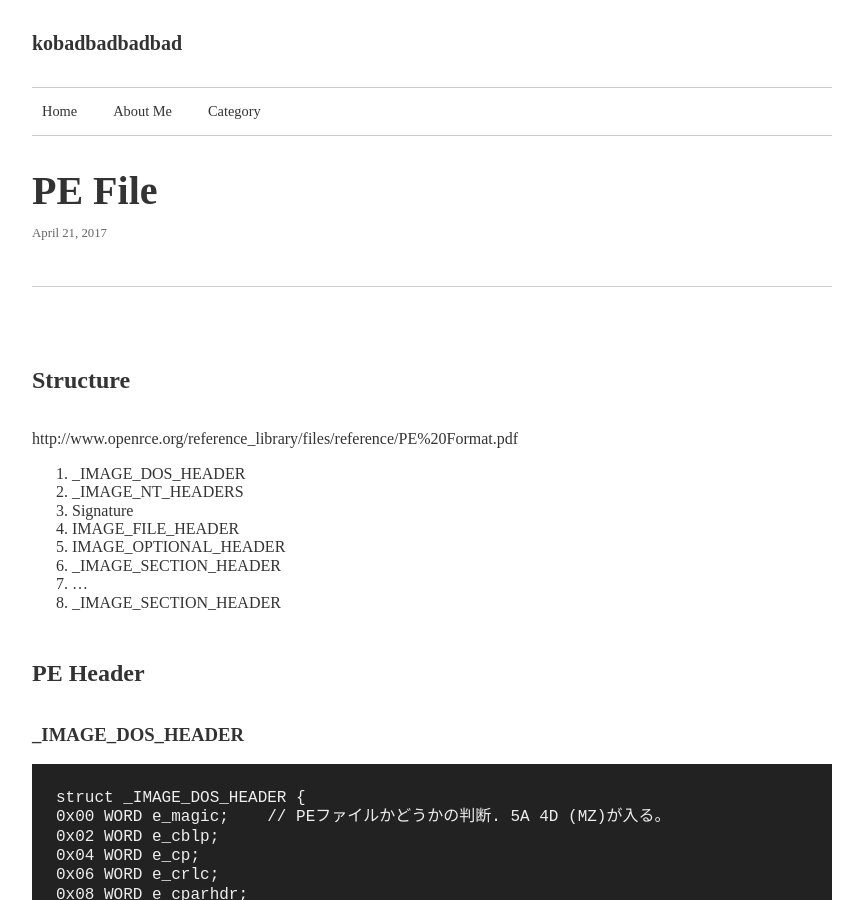
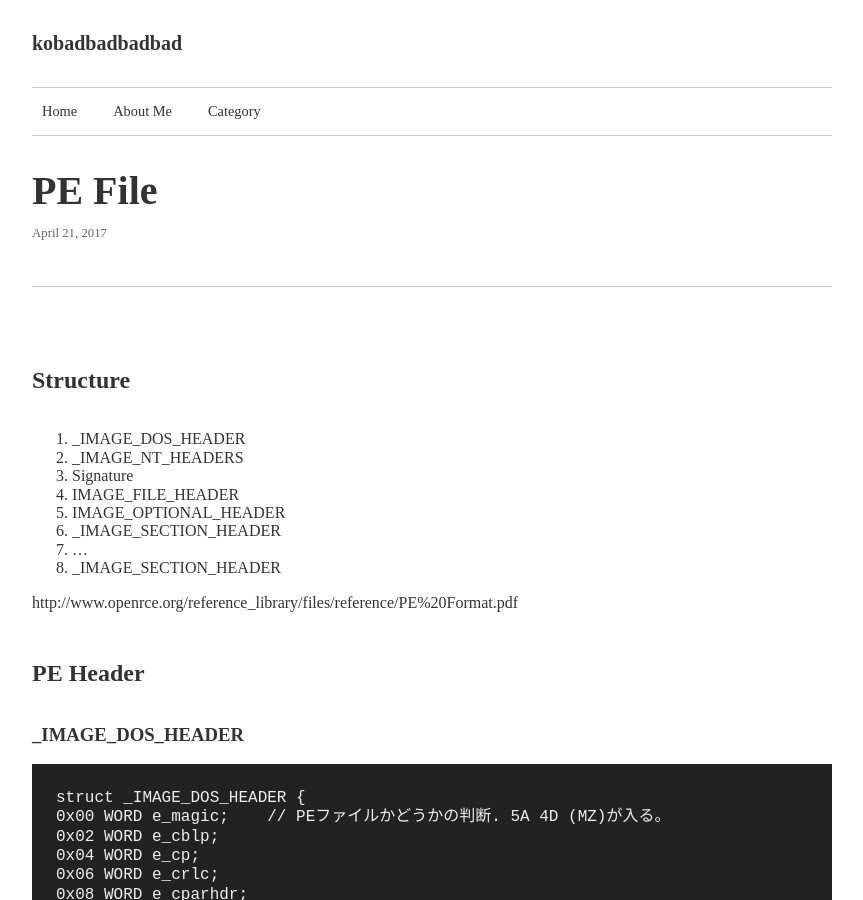
Before and after one commit to kobad/jekyll-kbd, a Jekyll site: the page built from _posts/2017-04-21-pefile.md, in a window 1280 px wide and 900 px high. Shown: the whole window, without its empty margins (208-1071 px from the left). Built offline with Jekyll 4.4.1, drawn with Linux system fonts in a browser that asks for light colours; nearby versions of some CDN libraries; some of the changed lines change nothing that is shown.

Commit message:
[Mod] article

```diff
--- a/_posts/2017-04-21-pefile.md
+++ b/_posts/2017-04-21-pefile.md
@@ -6,7 +6,6 @@ categories: security
 ---
 
 ## Structure
-http://www.openrce.org/reference_library/files/reference/PE%20Format.pdf
 
 1. _IMAGE_DOS_HEADER
 2. _IMAGE_NT_HEADERS
@@ -16,6 +15,8 @@ http://www.openrce.org/reference_library/files/reference/PE%20Format.pdf
 3. _IMAGE_SECTION_HEADER
 4. ...
 5. _IMAGE_SECTION_HEADER
+
+http://www.openrce.org/reference_library/files/reference/PE%20Format.pdf
 
 ## PE Header
 
```
